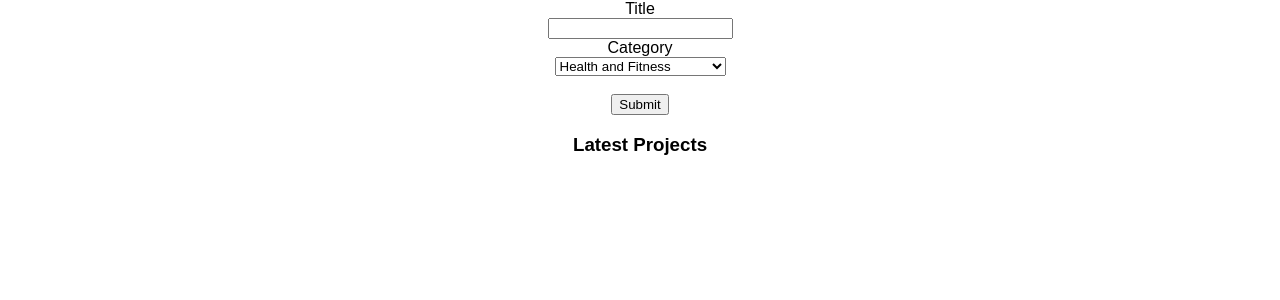
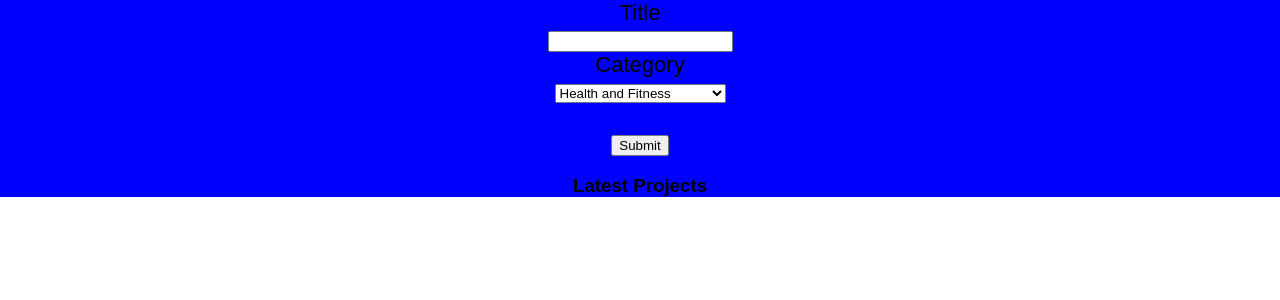
Before and after one commit to ali1129js/projectmanagerreactjs, a React (Create React App) app: page / in a window 1280 px wide. Shown: the top 300 px of the page. Built offline with nearby package versions, Linux system fonts and the light colour scheme.

Commit message:
first changes on new branch

```diff
--- a/src/App.css
+++ b/src/App.css
@@ -2,22 +2,19 @@
  * @Author: Ali Ismail
  * @Date:   2018-04-03T16:55:09+02:00
  * @Last modified by:   Ali Ismail
- * @Last modified time: 2018-04-03T16:55:09+02:00
+ * @Last modified time: 2018-04-03T18:10:59+02:00
  */
 
 
 
 .App {
   text-align: center;
+  background-color: blue;
 }
-
-
-
+.AddProject {
+  font-size: 22px;
+}
 
 .App-title {
   font-size: 1.5em;
 }
-
-.App-intro {
-  font-size: large;
-}
--- a/src/Components/AddProject.js
+++ b/src/Components/AddProject.js
@@ -2,7 +2,7 @@
  * @Author: Ali Ismail
  * @Date:   2018-04-03T14:14:34+02:00
  * @Last modified by:   Ali Ismail
- * @Last modified time: 2018-04-03T17:22:40+02:00
+ * @Last modified time: 2018-04-03T18:10:32+02:00
  */
 import React, { Component } from 'react';
 class AddProject extends Component {
@@ -41,7 +41,7 @@ class AddProject extends Component {
       return <option key={category} value={category}>{category}</option>
     });
     return(
-      <div>
+      <div className="AddProject">
         <form onSubmit={this.handleSubmit}>
           <div>
             <label> Title</label><br />
```
